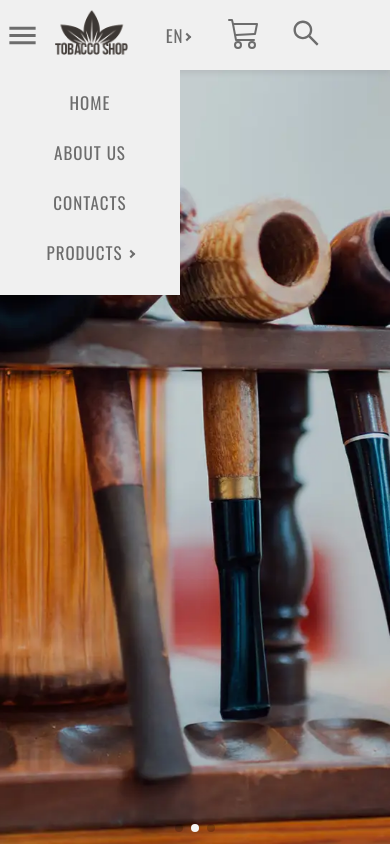
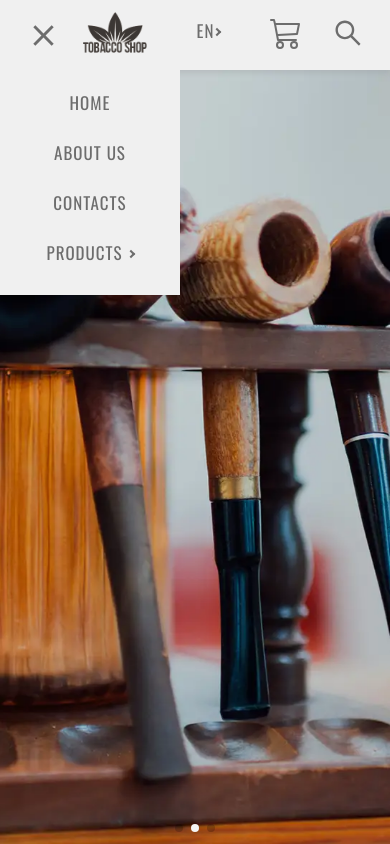
Before and after one commit to seemix/tobacco, a React (Create React App) app: page / in a window 390 px wide. Both pictures are taken after a click on the icon 22 px from the left and 35 px from the top of the page. Shown: the top 844 px of the page. Built offline with nearby package versions, Linux system fonts and the light colour scheme.

Commit message:
responsive start

```diff
--- a/src/components/Header/Header.css
+++ b/src/components/Header/Header.css
@@ -19,7 +19,7 @@
 }
 
 .logo {
-    height: calc(45px + (60 - 40) * ((100vw - 360px) / (1920 - 360)));
+    height: calc(40px + (60 - 40) * ((100vw - 360px) / (1920 - 360)));
 }
 .burger_icon {
     display: none;
@@ -126,7 +126,6 @@
 .icons_wrapper {
     display: flex;
     gap: 30px;
-    width: 200px;
 }
 
 .swiper-button-next, .swiper-button-prev {
@@ -159,7 +158,7 @@
 @media screen and (max-width: 800px) {
     .header_wrapper {
         justify-content: space-evenly;
-        padding: 5px;
+        padding: 0 20px;
     }
 
     .burger_icon {
@@ -170,9 +169,16 @@
         flex-direction: column;
         justify-content: start;
         position: fixed;
-        /*left: -800px;*/
+        left: -600px;
         top: 50px;
+        /*left: 0;*/
+        transition: 0.5s all ease-in-out;
+
+    }
+
+    .show_menu {
         left: 0;
+        transition: 0.5s all ease-in-out;
     }
 
     .menu_wrapper ul {
@@ -223,4 +229,16 @@
         padding: 0;
         margin-top: 10px;
     }
+
+
+    .search_wrapper {
+        position: absolute;
+        z-index: 5;
+        width: 100%;
+        height: 50px;
+        top: 55%;
+        left: 75%;
+        transform: translate(-50%, -50%);
+        background-color: rgba(240, 240, 240, 1);;
+    }
 }
--- a/src/components/Header/Header.js
+++ b/src/components/Header/Header.js
@@ -1,5 +1,6 @@
 import React, { useState } from 'react';
 import MenuIcon from '@mui/icons-material/Menu';
+import CloseIcon from '@mui/icons-material/Close';
 
 import './Header.css';
 import logo from './tob2.png'
@@ -11,6 +12,7 @@ const Header = () => {
     const [show, setShow] = useState(false);
     const [lang, setLang] = useState('EN');
     const [filteredLang, setFilteredLang] = useState(['DK', 'RU']);
+    const [openMenu, setOpenMenu] = useState(false);
     const languages = ['EN', 'DK', 'RU'];
 
     const handleClick = () => {
@@ -23,13 +25,20 @@ const Header = () => {
     return (
         <div className={'header_wrapper'}>
             <div className={'burger_icon'}>
-                <MenuIcon fontSize={'large'} style={{color: 'rgba(109, 109, 109)', cursor: 'pointer', marginTop: '5px'}}/>
+                {
+                    !openMenu ? <MenuIcon onClick={() => setOpenMenu(true)} fontSize={'large'}
+                                         style={{ color: 'rgba(109, 109, 109)', cursor: 'pointer', marginTop: '5px' }}/>
+                        : <CloseIcon
+                            onClick={() => setOpenMenu(false)} fontSize={'large'}
+                            style={{ color: 'rgba(109, 109, 109)', cursor: 'pointer', marginTop: '5px' }}/>
+
+                }
             </div>
             <div>
                 <img src={logo} alt="logo" className={'logo'}/>
             </div>
 
-                <nav className={'menu_wrapper'}>
+            <nav className={!openMenu ? 'menu_wrapper' : 'menu_wrapper show_menu'}>
                 <ul>
                     <li><a href="#">Home</a></li>
                     <li><a href="#">About us</a></li>
@@ -46,7 +55,7 @@ const Header = () => {
 
                 </ul>
             </nav>
-                <nav id={'lang'} className={'menu_wrapper'} style={{minWidth: '70px'}}>
+            <nav id={'lang'} className={'menu_wrapper'} style={{ minWidth: '70px' }}>
                 <ul>
                     <li>
                         <a href="#" className={'menu_parent'}>{lang}<i className={'arrow_right'}></i> </a>
--- a/src/components/SearchBar/SearchBar.js
+++ b/src/components/SearchBar/SearchBar.js
@@ -4,7 +4,7 @@ import SearchIcon from '@mui/icons-material/Search';
 
 const SearchBar = ({setShow}) => {
     return (
-        <div>
+        <div className={'search_wrapper'}>
             <TextField
                 id="search"
                 type="search"
```
Lines whose indentation alone changed are shown as unchanged.
